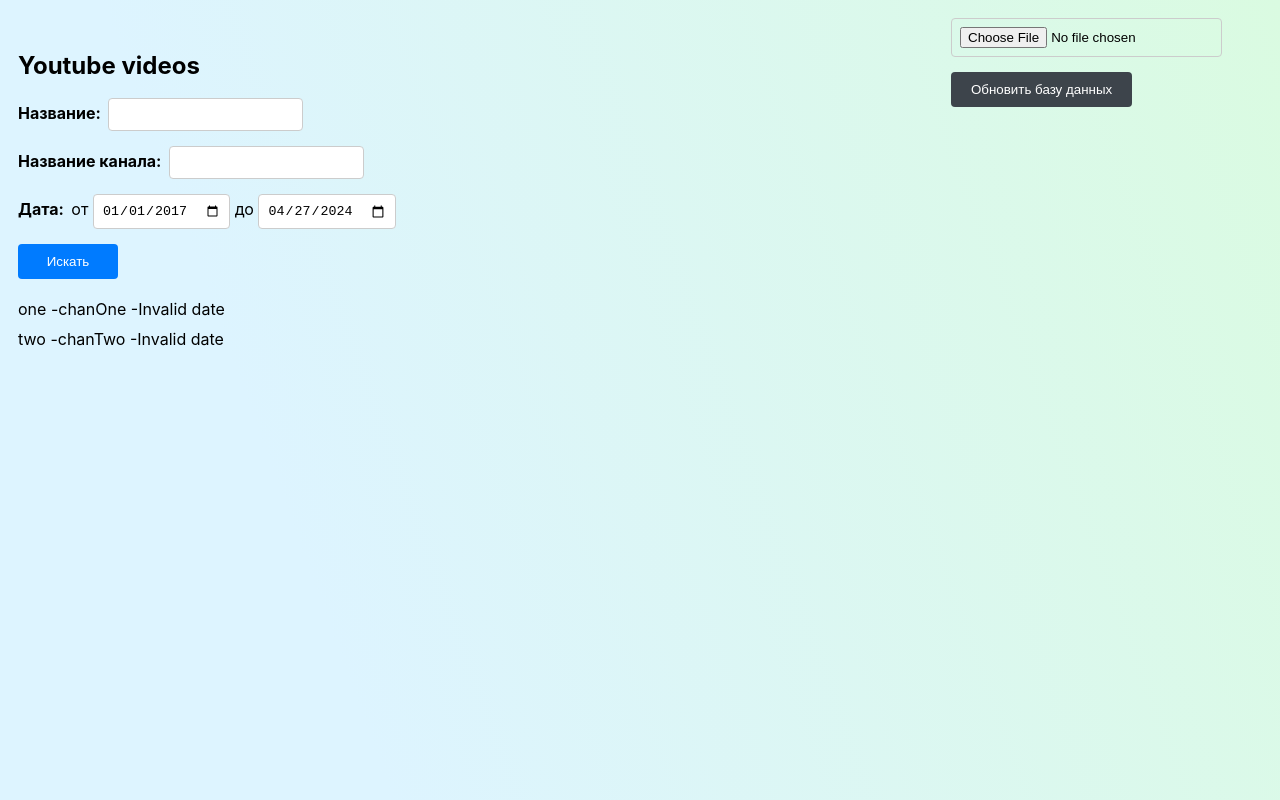
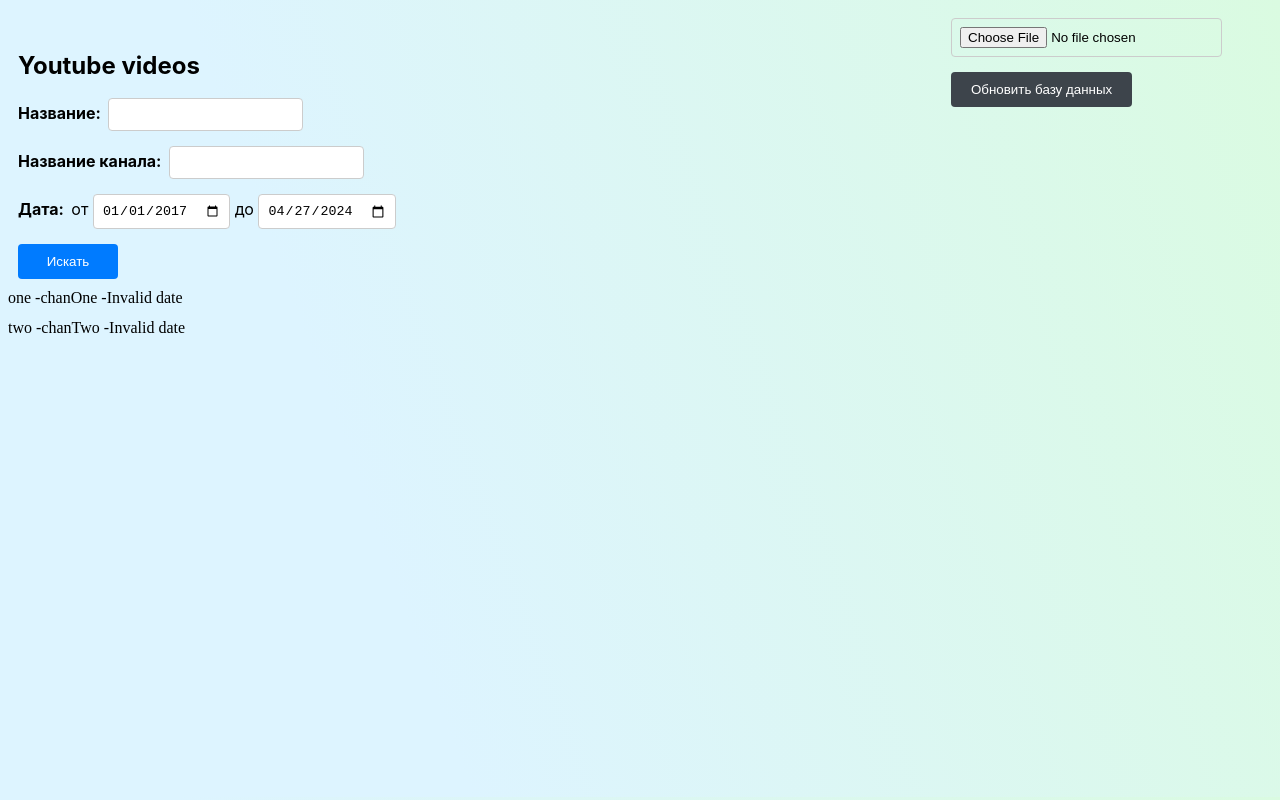
Before and after one commit to exile2003/youtube-search-engine, a React (Vite) app: page / in a window 1280 px wide. Shown: the top 800 px of the page. Built offline with nearby package versions, Linux system fonts and the light colour scheme.

Commit message:
Correct App.css

```diff
--- a/src/App.css
+++ b/src/App.css
@@ -90,6 +90,11 @@ button:focus {
   transform: translate(-50%, -50%);
 }
 
+.amount {
+  display: flex;
+  font-weight: bold;
+  margin-left: 50px;
+}
 
 /*
 
--- a/src/components/Form.jsx
+++ b/src/components/Form.jsx
@@ -15,6 +15,8 @@ function Form({
     const [channel, setChannel] = useState('');
     const [dateFrom, setDateFrom] = useState(() => '2017-01-01');
     const [dateTo, setDateTo] = useState(() => moment().format('YYYY-MM-DD'));
+
+    const [amount, setAmount] = useState(0)
 
     const titlePrevious = useRef(null);
     const channelPrevious = useRef(null);
@@ -68,7 +70,7 @@ function Form({
     }
 
     const handleSubmit = (event) => {
-
+        updateIsLoading(true);
         event.preventDefault();
 
         if(
@@ -84,9 +86,10 @@ function Form({
             () => updateIsLoading(true);
           );
           */
-          updateIsLoading(true);
+
 
           tempDB = filterYoutubeDB(youtubeDB, title, channel, dateFrom, dateTo);
+          setAmount(tempDB.length);
           updateItems(tempDB);
 
           console.log("items == itemsPrevious", tempDB == itemsPrevious.current)
@@ -98,8 +101,10 @@ function Form({
 
           itemsPrevious.current = tempDB;
 
-          setTimeout(() => updateIsLoading(false), 0);
+
         };
+
+        setTimeout(() => updateIsLoading(false), 0);
 
         console.log('Название:', title);
         console.log('Канал:', channel);
@@ -156,7 +161,12 @@ function Form({
             &nbsp;до&nbsp;
             <input type="date" value={dateTo} onChange={(e) => setDateTo(e.target.value)} />
           </div>
-          <button type="submit">Искать</button>
+
+            <button type="submit">Искать</button>
+          <div className="amount" >
+          {(amount) ? <div>&nbsp;&nbsp;&nbsp;&nbsp;{`Количество найденных видео: ${amount}`}</div> : ''}
+          </div>
+
         </form>
       </div>
     )
--- a/src/components/ListItems.jsx
+++ b/src/components/ListItems.jsx
@@ -21,15 +21,16 @@ function ListItems({ items }) {
   useEffect(() => console.count("render ListItems"))
 
     return (
-         <div className="container" >
+         <div className="result" >
 
           <FixedSizeList
             innerElementType="ul"
-            height={innerHeight}
-            width={innerWidth - 60}
+            height={innerHeight - 300}
+            width={innerWidth -40}
             itemCount={items.length}
             itemSize={30}
             itemData = {items}
+            style = {{overflowX: 'hidden', }}
           >
 
    {/*
--- a/src/main.jsx
+++ b/src/main.jsx
@@ -1,12 +1,10 @@
-import React, { unstable_Profiler as Profiler } from 'react'
+import React from 'react'
 import ReactDOM from 'react-dom/client'
 
 import App from './App.jsx'
 
 ReactDOM.createRoot(document.getElementById('root')).render(
   // <React.StrictMode>
-    // <Profiler id="Someid" >
     <App />
-    // </Profiler>
   // </React.StrictMode>
 )
```
